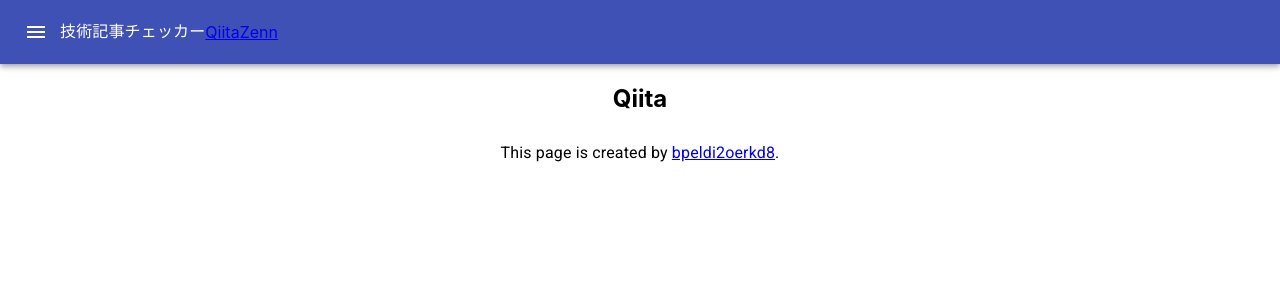
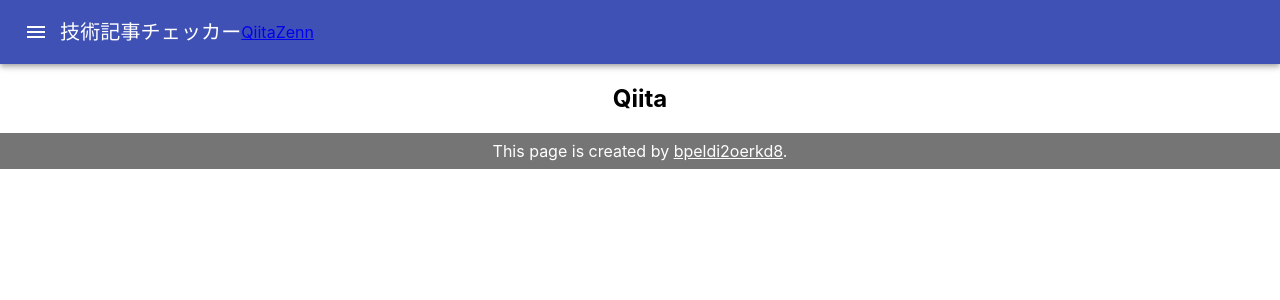
Before and after one commit to bpeldi2oerkd8/technical-article-checker, a React (Create React App) app: page / in a window 1280 px wide. Shown: the top 300 px of the page. Built offline with nearby package versions, Linux system fonts and the light colour scheme.

Commit message:
Footerの色の修正

```diff
--- a/src/Footer.tsx
+++ b/src/Footer.tsx
@@ -1,20 +1,25 @@
 import React from 'react';
-import { Box, Typography } from '@material-ui/core';
+import { Box, Link } from '@material-ui/core';
 
 const Footer: React.FunctionComponent = () => {
   return (
-    <Box p={1} textAlign="center" color="background.primary">
-      <Typography>
+    <Box
+      p={1}
+      textAlign="center"
+      bgcolor="text.secondary"
+      color="background.paper"
+    >
       This page is created by&nbsp;
-        <a
+      <Link
         href="https://github.com/bpeldi2oerkd8"
         target="_blank"
         rel="noopener noreferrer"
+        color="inherit"
+        underline="always"
       >
         bpeldi2oerkd8
-        </a>
+      </Link>
       .
-      </Typography>
     </Box>
   );
 };
--- a/src/Title.tsx
+++ b/src/Title.tsx
@@ -10,7 +10,7 @@
         <IconButton color="inherit" aria-label="open drawer" edge="start">
           <MenuIcon />
         </IconButton>
-        <Typography>技術記事チェッカー</Typography>
+        <Typography variant="h6">技術記事チェッカー</Typography>
         <Link to="/">Qiita</Link>
         <Link to="/zenn">Zenn</Link>
       </Toolbar>
```
Lines whose indentation alone changed are shown as unchanged.
